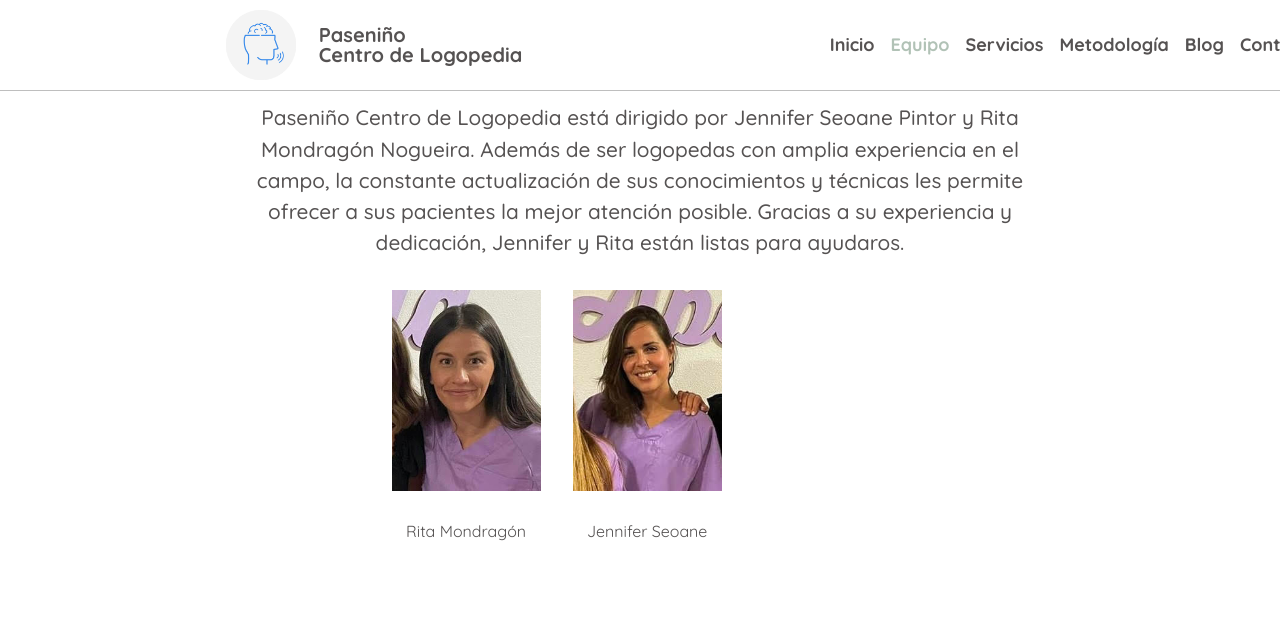
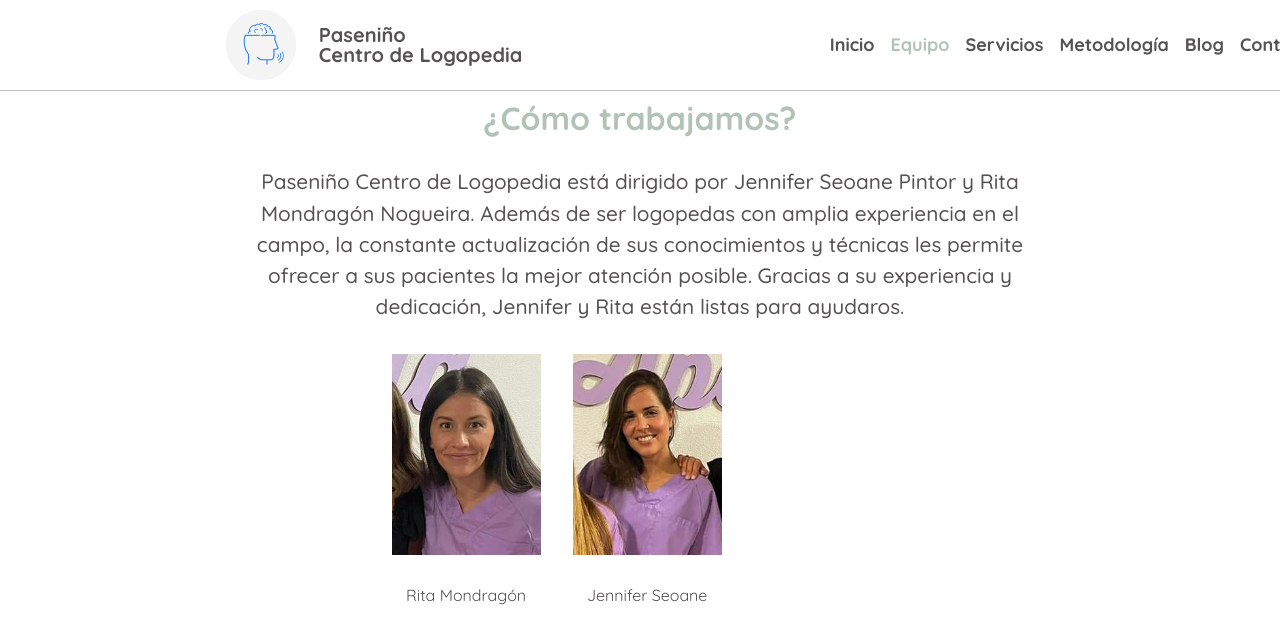
Before and after one commit to wiflysk8/paseninho, a React (Create React App) app: page /equipo in a window 1280 px wide. Shown: the top 644 px of the page. Built offline with nearby package versions, Linux system fonts and the light colour scheme.

Commit message:
adde h2 title to team page

```diff
--- a/src/components/ToolBar/ToolBar.css
+++ b/src/components/ToolBar/ToolBar.css
@@ -20,7 +20,7 @@
   }
 
   .toolbar_logo {
-    padding-left: 5rem;
+    padding-left: 7rem;
   }
 }
 
--- a/src/pages/Team/TeamPage.jsx
+++ b/src/pages/Team/TeamPage.jsx
@@ -7,6 +7,7 @@ import { TeamContainer, TeamImage } from "./TeamPageStyles";
 const TeamPage = () => {
   return (
     <TeamContainer>
+      <h2>¿Cómo trabajamos?</h2>
       <span>
         Paseniño Centro de Logopedia está dirigido por Jennifer Seoane Pintor y
         Rita Mondragón Nogueira. Además de ser logopedas con amplia experiencia
--- a/src/pages/Team/TeamPageStyles.jsx
+++ b/src/pages/Team/TeamPageStyles.jsx
@@ -9,7 +9,13 @@ export const TeamContainer = styled.div`
   justify-content: center;
   flex-direction: column;
   @media screen and (max-width: 768px) {
-    margin-top: 26%;
+    margin-top: 34%;
+  }
+  h2 {
+    font-size: 2rem;
+    font-weight: 900;
+    margin-bottom: 2rem;
+    color: #b1c2b6;
   }
   span {
     font-size: 1.3rem;
@@ -34,7 +40,7 @@ export const TeamContainer = styled.div`
     div {
       flex-direction: column;
     }
-
+  }
 `;
 
 export const TeamImage = styled.div`
```
Lines whose indentation alone changed are shown as unchanged.
